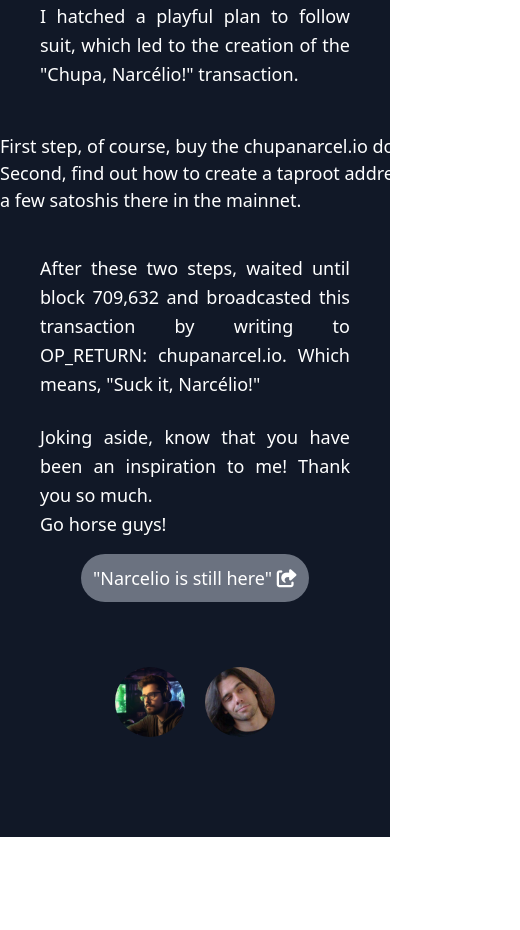
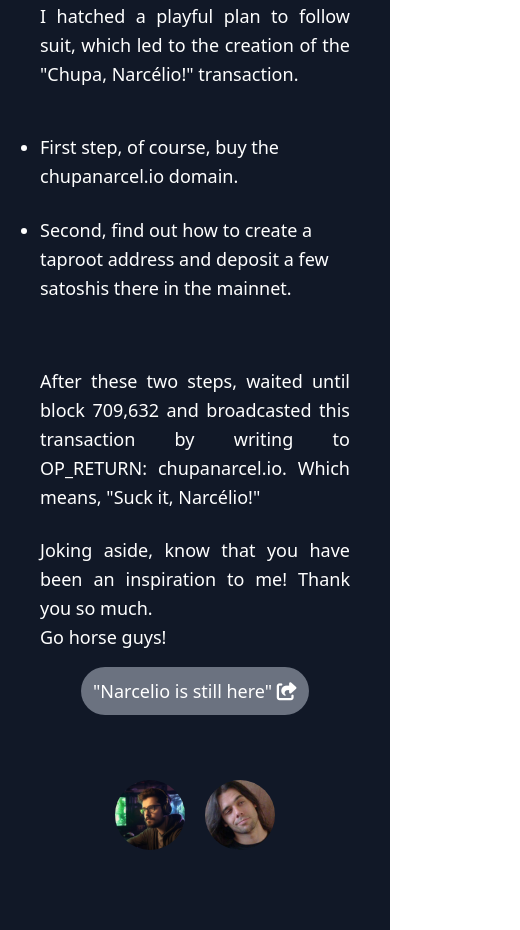
Before and after one commit to jaonoctus/chupanarcel.io, a Nuxt app: page / in a window 390 px wide. Shown: the part 1124-2054 px from the top of the page, 520 px wide, since content can reach past the window. Before the commit the page ends 1961 px from the top, so only its background shows below. Built offline with nearby package versions, Linux system fonts and the light colour scheme.

Commit message:
fix: mobile spacing

```diff
--- a/app.vue
+++ b/app.vue
@@ -199,4 +199,19 @@
   animation-timing-function: ease-out;
   animation-iteration-count: infinite;
 }
+ul {
+  list-style: disc;
+  text-align: left;
+  width: 100%;
+  max-width: 520px;
+  margin: 20px auto 40px;
+  font-size: 18px;
+  padding-left: 40px;
+  padding-right: 40px;
+}
+
+li {
+  padding-bottom: 25px;
+  line-height: 1.6;
+}
 </style>
```
